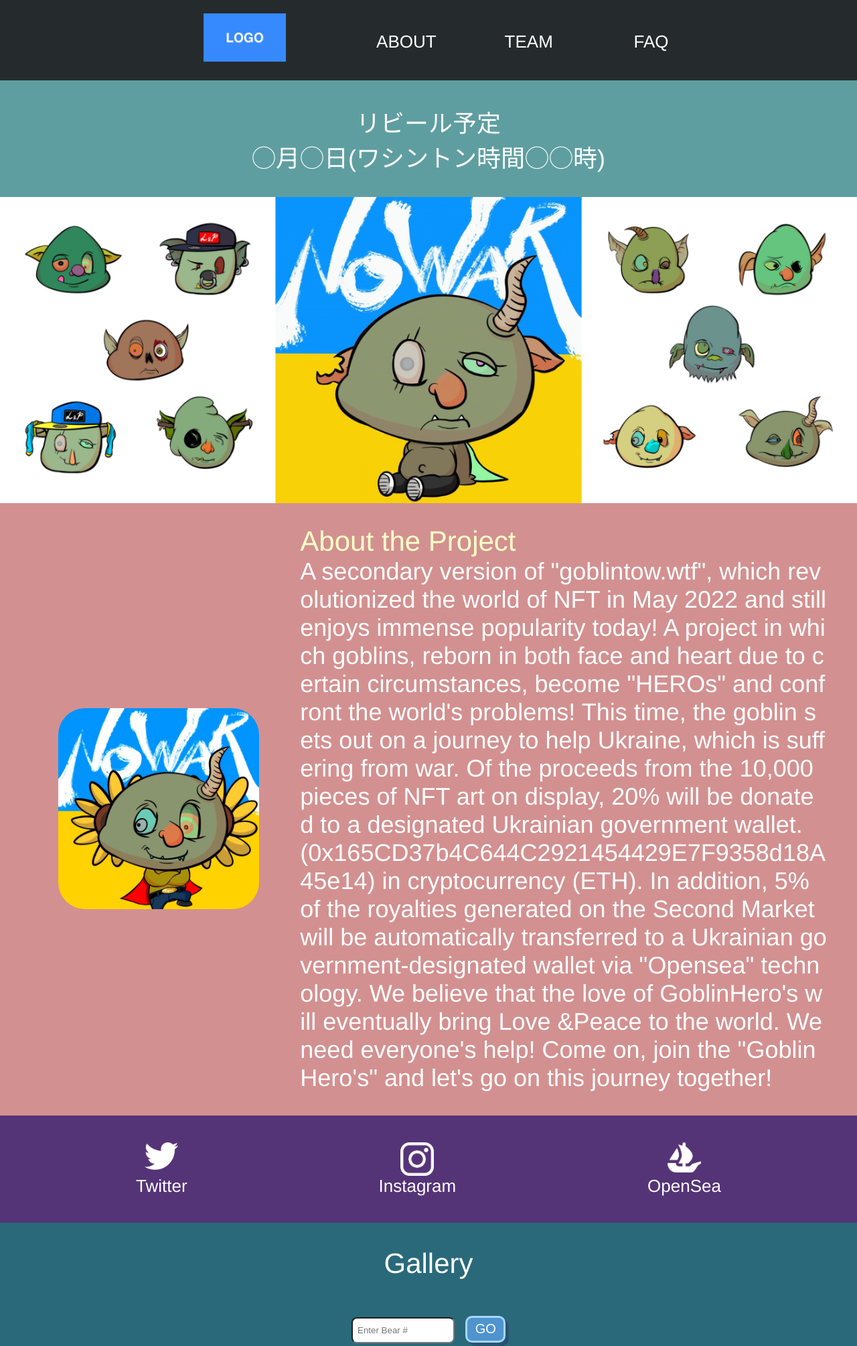
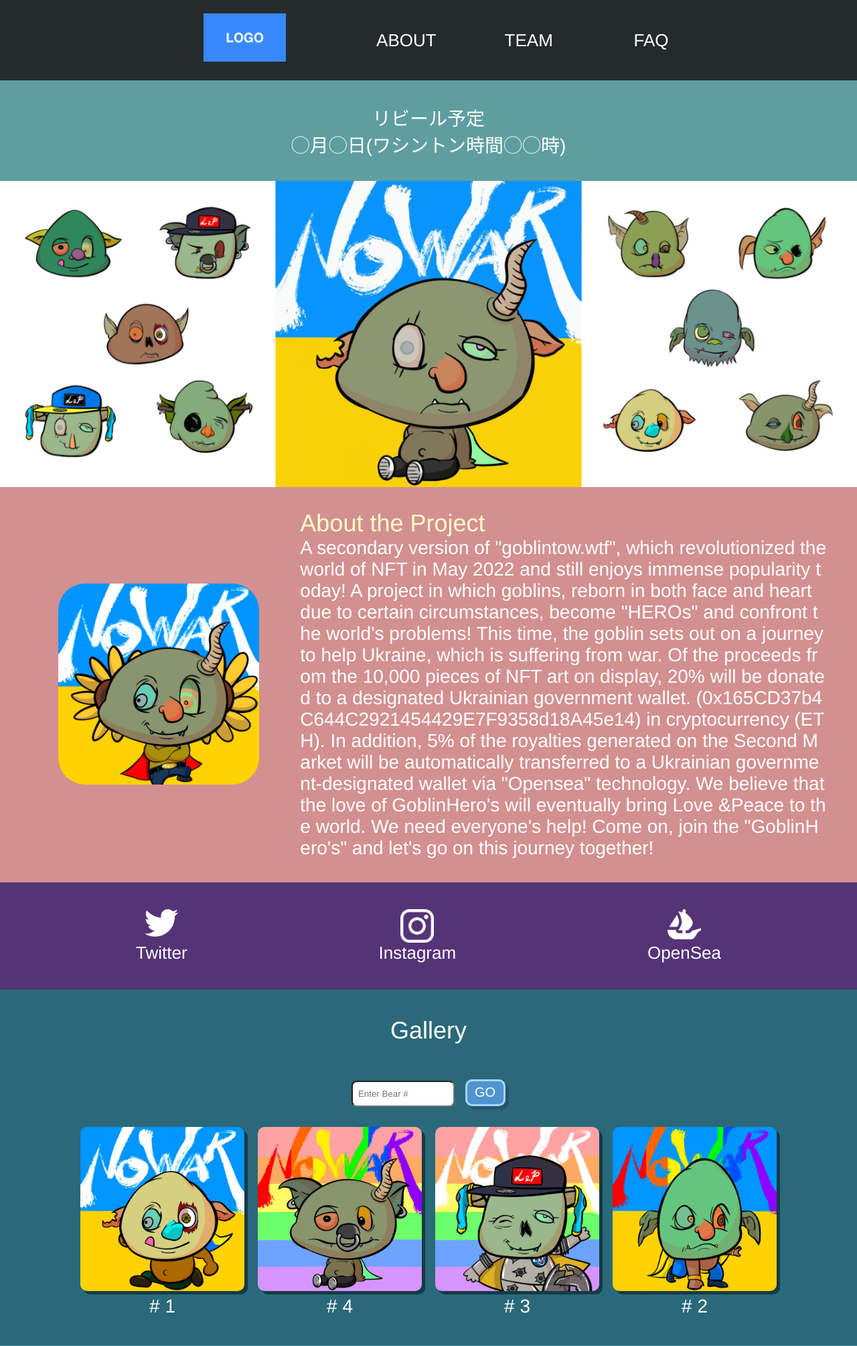
Before and after one commit to yodadaichi/test1, a PHP site: page /index.php in a window 1280 px wide. Shown: the top 2009 px of the page at 67% size. Run offline with PHP 8.4, Linux system fonts and the light colour scheme; some libraries are stand-ins or nearby versions.

Commit message:
Update style.css

```diff
--- a/killabear/style.css
+++ b/killabear/style.css
@@ -61,13 +61,13 @@
 
 .subject {
   font-family: "Futura", Helvetica, sans-serif;
-  font-size: 42px;
+  font-size: 36px;
   color: #FEFFC8;
 }
 
 .text {
   font-family: "Futura", Helvetica, sans-serif;
-    font-size: 36px;
+    font-size: 28px;
     color: white;
     word-break:break-all;
     width:100%;		/* 追加 */
@@ -76,12 +76,12 @@
 
 .menu {
   color: white;
-  font-size: 32px;
+  font-size: 24px;
   font-family: "Futura", Helvetica, sans-serif;
 }
 
 .chara_info_text {
-  font-size: 18px;
+  font-size: 24px;
   font-family: "Futura", Helvetica, sans-serif;
 }
 
```
